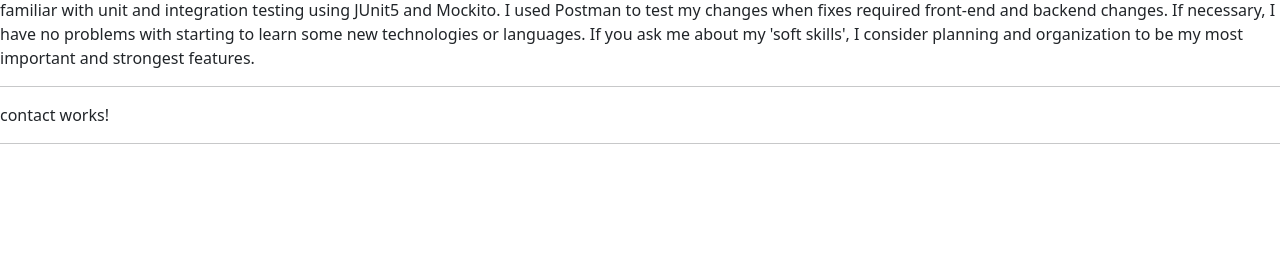
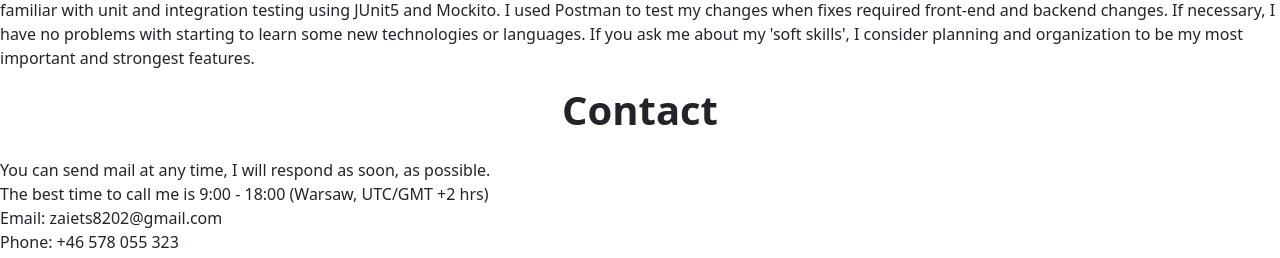
Before and after one commit to Ihor-Zaiets/zaietsWebsite, an Angular app: page / in a window 1280 px wide. Shown: the part 2712-2970 px from the top of the page. Before the commit the page ends 2872 px from the top, so only its background shows below. Built offline with nearby package versions, Linux system fonts and the light colour scheme.

Commit message:
create contact page

```diff
--- a/src/app/home/contact/contact.component.html
+++ b/src/app/home/contact/contact.component.html
@@ -1 +1,8 @@
-<p>contact works!</p>
+<div class="contact-page">
+  <h1>Contact</h1>
+  You can send mail at any time, I will respond as soon, as possible.<br>
+  The best time to call me is 9:00 - 18:00 (Warsaw, UTC/GMT +2 hrs)<br>
+  Email: zaiets8202&#64;gmail.com<br>
+  Phone: +46 578 055 323<br>
+  Location: Poland, Wroclaw<br>
+</div>
--- a/src/app/home/home.component.html
+++ b/src/app/home/home.component.html
@@ -2,6 +2,4 @@
 <app-skills></app-skills>
 <app-experience></app-experience>
 <app-about-me></app-about-me>
-<hr>
 <app-contact></app-contact>
-<hr>
```
